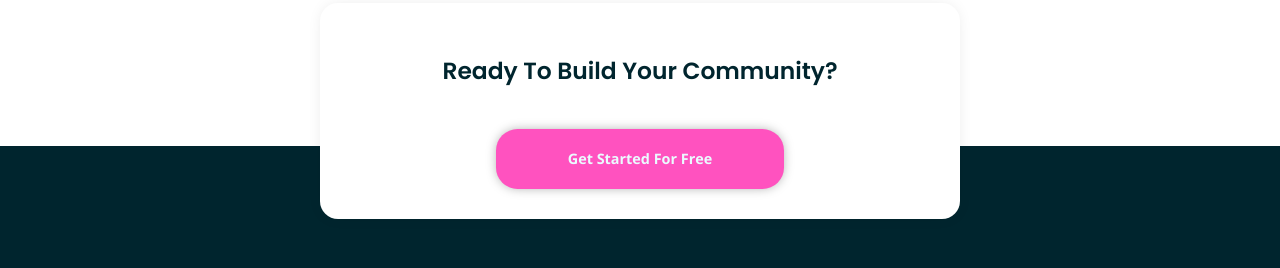
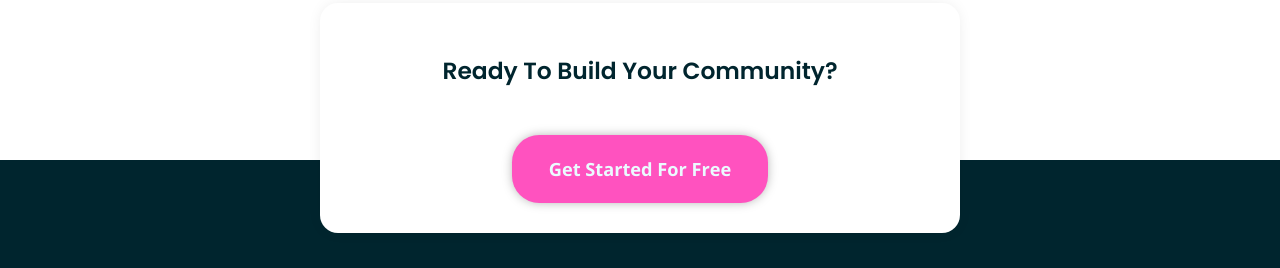
Before and after one commit to DarkFM/Huddle-landing-page-2, a plain HTML site: page index.html in a window 1280 px wide. Shown: the part 1997-2265 px from the top of the page. Drawn offline with nearby package versions, Linux system fonts and the light colour scheme.

Commit message:
cta btn width change dynamically with view width

```diff
--- a/styles.css
+++ b/styles.css
@@ -390,8 +390,11 @@ footer small {
   }
 
   .cta button {
-    padding: 1.4em 5em;
+    /* padding: 1.2em 4em; */
+    padding: 1.2em calc(0.7vw + 1.5em);
+    max-width: 70%;
     font-size: 0.8em;
+    font-size: calc(1vw + 0.3em);
   }
 
   .footer-container > img {
```
